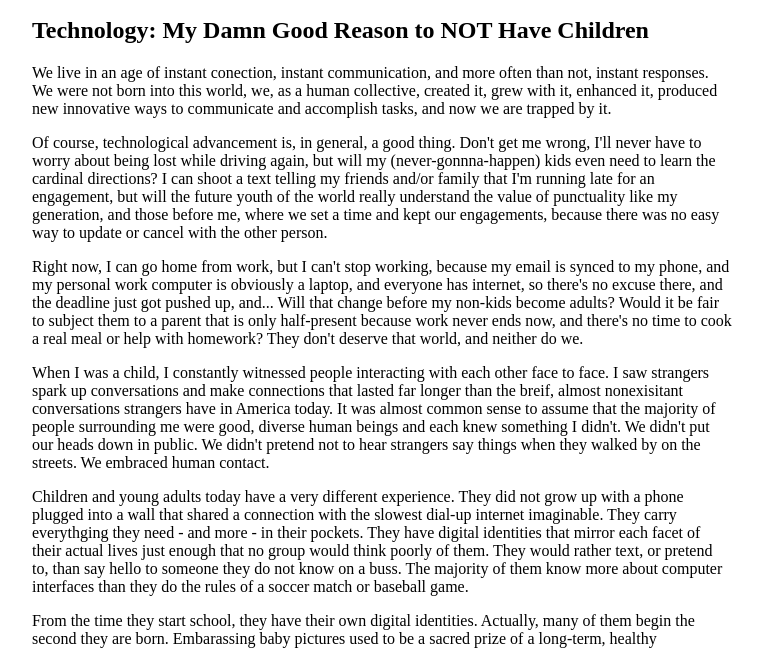
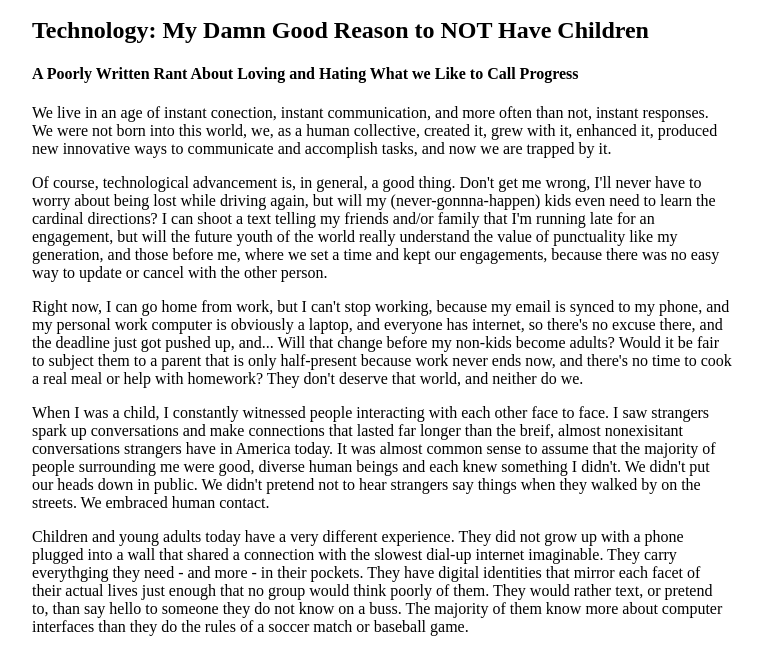
Before and after one commit to sethhoward1988/assignment1-4, a plain HTML site: page blog.html in a window 1280 px wide. Shown: the part 128-777 px from the top of the page, without its empty margins (258-1021 px from the left). Drawn offline with Linux system fonts and the light colour scheme.

Commit message:
added to blog

```diff
--- a/blog.html
+++ b/blog.html
@@ -21,6 +21,7 @@
             <section id="Blog">
                 <article id="Blog">
                     <h2>Technology: My Damn Good Reason to NOT Have Children</h2>
+                    <h4>A Poorly Written Rant About Loving and Hating What we Like to Call Progress</h4>
 
 
                     <p>We live in an age of instant conection, instant communication, and more often than not, instant responses. We were not born into this world, we, as a human collective, created it, grew with it, enhanced it, produced new innovative ways to communicate and accomplish tasks, and now we are trapped by it.
```
